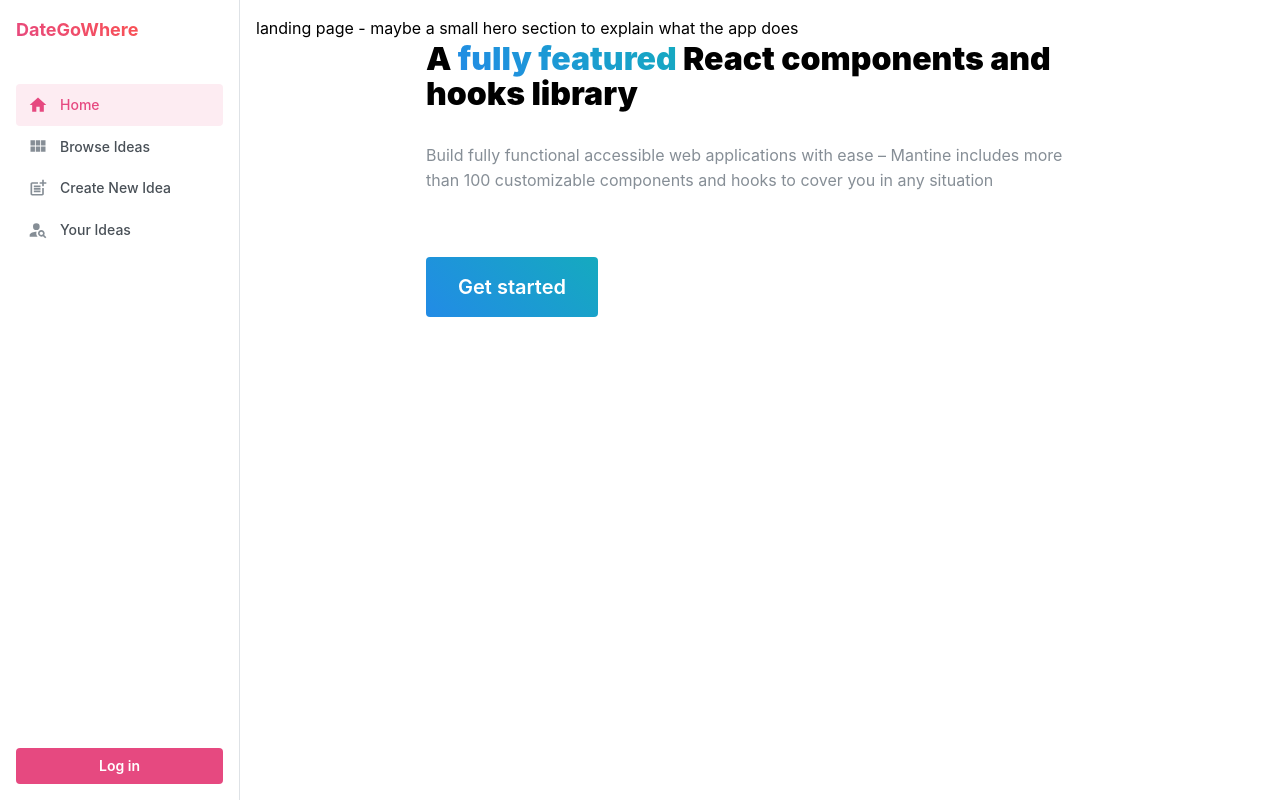
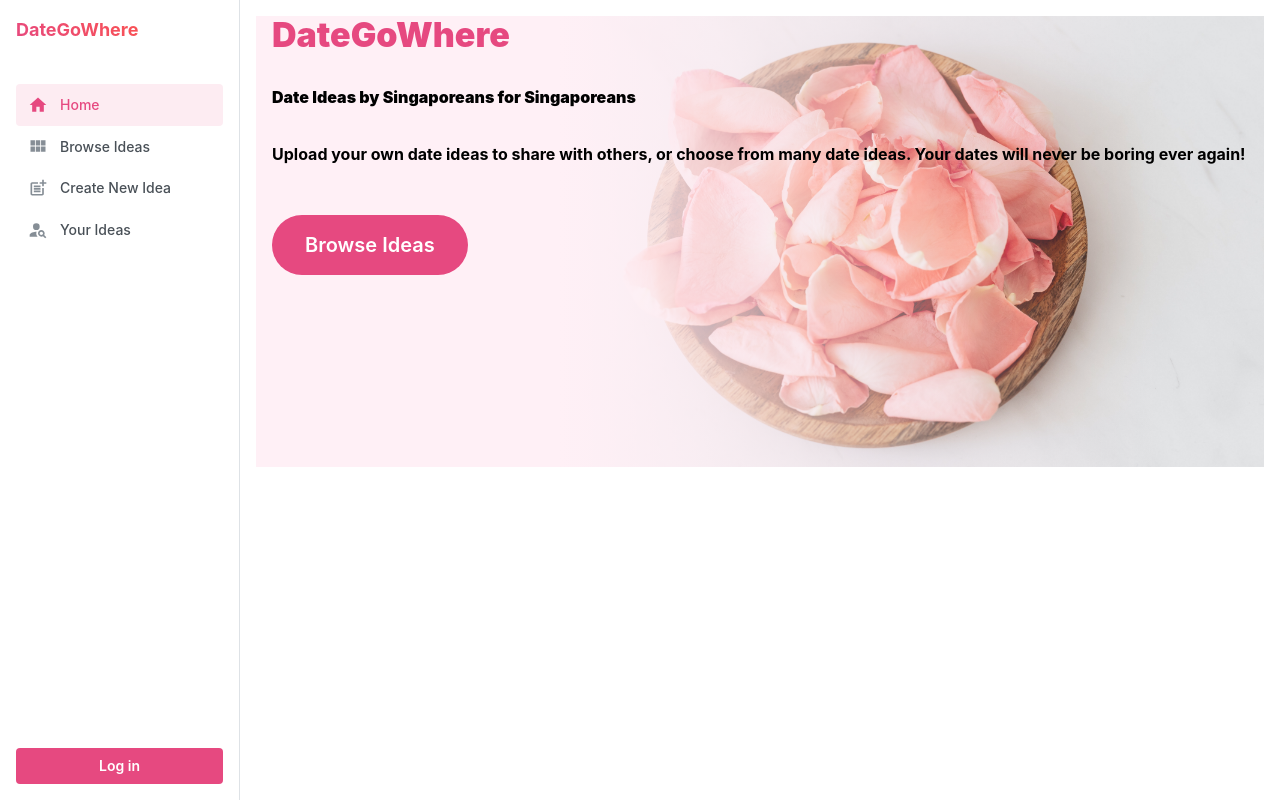
Before and after one commit to mcxpm/DateGoWhere, a React (Vite) app in the folder app/client/: page / in a window 1280 px wide. Built offline with nearby package versions, Linux system fonts and the light colour scheme; no server answers.

Commit message:
feat: add landing page

```diff
--- a/app/client/src/components/HeroPage/HeroPage.jsx
+++ b/app/client/src/components/HeroPage/HeroPage.jsx
@@ -1,41 +1,37 @@
-import { Button, Container, Group, Text } from '@mantine/core';
-
+import { Button, Container, Overlay, Text,Title } from '@mantine/core';
+import { Link } from 'react-router-dom';
 import classes from './HeroPage.module.css';
 
 export default function HeroPage() {
+
   return (
-        <div className={classes.wrapper}>
-            <Container size={700} className={classes.inner}>
-                <h1 className={classes.title}>
-                    A{' '}
-                    <Text
-                        component="span"
-                        variant="gradient"
-                        gradient={{ from: 'blue', to: 'cyan' }}
-                        inherit
-                    >
-                        fully featured
-                    </Text>{' '}
-                    React components and hooks library
-                </h1>
 
-                <Text className={classes.description} color="dimmed">
-                    Build fully functional accessible web applications with ease – Mantine
-                    includes more than 100 customizable components and hooks to cover you
-                    in any situation
+    <div className={classes.hero}>
+      <Overlay
+        gradient="linear-gradient(90deg, rgba(255, 240, 246, 1) 30%, rgba(0, 0, 0, 0) 90%)"
+        opacity={1}
+        zIndex={0}
+      />
+      <Container className={classes.container} size="xl">
+        <Title className={classes.title} gradient={{ from: 'pink', to: 'red', deg: 45 }}>DateGoWhere</Title>
+        <Text className={classes.description} mt="xl">
+          Date Ideas by Singaporeans for Singaporeans
         </Text>
 
-                <Group className={classes.controls}>
+        <Text className={classes.description2} mt="xl">
+          Upload your own date ideas to share with others, or choose from many date ideas. Your dates will never be boring ever again!
+        </Text>
+        <Link to= "/ideas/browse">
           <Button
+          color = "pink"
           size="xl"
-                        className={classes.control}
-                        variant="gradient"
-                        gradient={{ from: 'blue', to: 'cyan' }}
-                    >
-                        Get started
+          radius="xl"
+          className={classes.control}>
+            Browse Ideas
           </Button>
-                </Group>
+        </Link>
       </Container>
     </div>
   );
 }
+// gradient="linear-gradient(180deg, rgba(255, 240, 246, 1) 30%, rgba(250, 162, 193, 1) 60%)"
--- a/app/client/src/components/HeroPage/HeroPage.module.css
+++ b/app/client/src/components/HeroPage/HeroPage.module.css
@@ -1,63 +1,71 @@
-.wrapper {
+.hero {
     position: relative;
-    box-sizing: border-box;
-    background-color: light-dark(var(--mantine-color-white), var(--mantine-color-dark-8));
+    background-image: url(/images/pexels-karolina-grabowska-4041393.jpg);
+    background-size: cover;
+    background-position: center;
   }
 
-.inner {
-    position: relative;
-    padding-top: rem(200px);
-    padding-bottom: rem(120px);
+  .container {
+    height: rem(700px);
+    display: flex;
+    flex-direction: column;
+    justify-content: flex-end;
+    align-items:flex-start;
+    padding-bottom: calc(var(--mantine-spacing-xl) * 6);
+    z-index: 1;
+    position:relative;
 
-    @media (max-width: $mantine-breakpoint-sm) {
-        padding-bottom: rem(80px);
-        padding-top: rem(80px);
+    @media (max-width: mantine-breakpoint-sm) {
+      height: rem(500px);
+      padding-bottom: calc(var(--mantine-spacing-xl) * 3);
     }
   }
 
   .title {
-    font-family:
-        Greycliff CF,
-        var(--mantine-font-family);
-    font-size: rem(62px);
+    color: var(--mantine-color-pink-filled);
+    font-size: rem(60px);
     font-weight: 900;
     line-height: 1.1;
-    margin: 0;
-    padding: 0;
-    color: light-dark(var(--mantine-color-black), var(--mantine-color-white));
 
-    @media (max-width: $mantine-breakpoint-sm) {
-        font-size: rem(42px);
+    @media (max-width: mantine-breakpoint-sm) {
+      font-size: rem(40px);
       line-height: 1.2;
+    }
+
+    @media (max-width: mantine-breakpoint-xs) {
+      font-size: rem(28px);
+      line-height: 1.3;
     }
   }
 
   .description {
-    margin-top: var(--mantine-spacing-xl);
-    font-size: rem(24px);
+    color: var(--mantine-color-black);
+    font-weight: 900;
+    font-size: rem(30px);
+    max-width: rem(900px);
 
-    @media (max-width: $mantine-breakpoint-sm) {
-        font-size: rem(18px);
+    @media (max-width: mantine-breakpoint-sm) {
+      max-width: 100%;
+      font-size: var(--mantine-font-size-sm);
     }
   }
 
-.controls {
-    margin-top: calc(var(--mantine-spacing-xl) * 2);
+  .description2 {
+    color: var(--mantine-color-black);
+    font-weight: 700;
+    font-size: rem(20px);
+    max-width: rem(500px);
 
-    @media (max-width: $mantine-breakpoint-sm) {
-        margin-top: var(--mantine-spacing-xl);
+    @media (max-width: mantine-breakpoint-sm) {
+      max-width: 100%;
+      font-size: var(--mantine-font-size-sm);
     }
   }
 
   .control {
-    height: rem(54px);
-    padding-left: rem(38px);
-    padding-right: rem(38px);
+    margin-top: calc(var(--mantine-spacing-xl) * 1.5);
 
-    @media (max-width: $mantine-breakpoint-sm) {
-        height: rem(54px);
-        padding-left: rem(18px);
-        padding-right: rem(18px);
-        flex: 1;
+    @media (max-width: mantine-breakpoint-sm) {
+      width: 100%;
     }
   }
--- a/app/client/src/main.jsx
+++ b/app/client/src/main.jsx
@@ -38,7 +38,7 @@ const router = createBrowserRouter([
                     },
                     {
                         path: 'browse',
-                        element: <div>browse</div>,
+                        element: <div>Browse </div>
                     },
                 ],
             },
@@ -50,8 +50,6 @@ const router = createBrowserRouter([
                 path: '',
                 element: (
                     <div>
-                        landing page - maybe a small hero section to explain what the app
-                        does
                         <HeroPage />
                     </div>
                 ),
```
Also changed, not shown: app/client/public/images/pexels-karolina-grabowska-4041393.jpg (added). Lines whose indentation alone changed are shown as unchanged.
